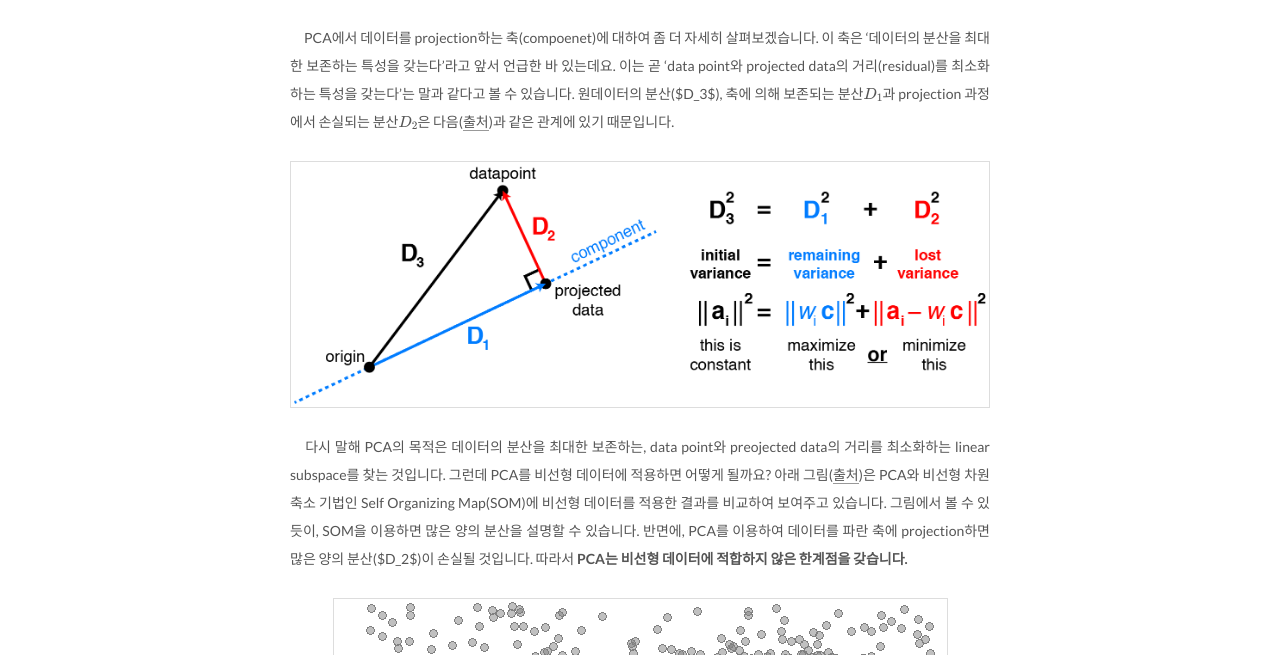
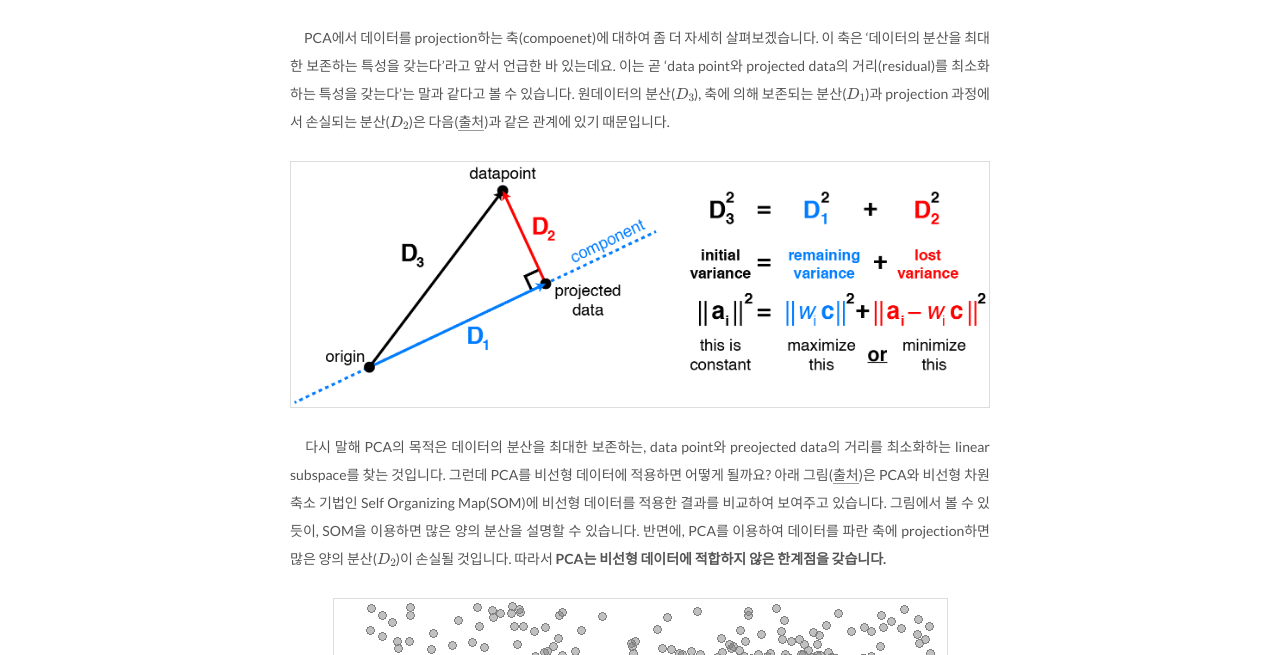
Before and after one commit to jieunc1070/jieunc1070.github.io, a Jekyll site: the page built from _posts/2020-05-14-PCA.md, in a window 1280 px wide. Shown: the part 1225-1880 px from the top of the page. Built offline with Jekyll 4.4.1, drawn with Linux system fonts in a browser that asks for light colours; formulas are drawn with MathJax 3; comment, search, counter and statistics services are not loaded.

Commit message:
Update 2020-05-14-PCA.md

```diff
--- a/_posts/2020-05-14-PCA.md
+++ b/_posts/2020-05-14-PCA.md
@@ -13,10 +13,10 @@ tags:
 ![](https://github.com/jieunc1070/jieunc1070.github.io/blob/master/assets/images/post/geometric-PCA-5-and-6-first-component-with-projections-and-second-component.png?raw=true)
 ![](https://github.com/jieunc1070/jieunc1070.github.io/blob/master/assets/images/post/geometric-PCA-7-and-8-second-component-and-both-components.png?raw=true)
 
-　PCA에서 데이터를 projection하는 축(compoenet)에 대하여 좀 더 자세히 살펴보겠습니다. 이 축은 '데이터의 분산을 최대한 보존하는 특성을 갖는다'라고 앞서 언급한 바 있는데요. 이는 곧 'data point와 projected data의 거리(residual)를 최소화하는 특성을 갖는다'는 말과 같다고 볼 수 있습니다. 원데이터의 분산($D_3$), 축에 의해 보존되는 분산$$D_1$$과 projection 과정에서 손실되는 분산$$D_2$$은 다음([출처](http://alexhwilliams.info/itsneuronalblog/2016/03/27/pca/))과 같은 관계에 있기 때문입니다.
+　PCA에서 데이터를 projection하는 축(compoenet)에 대하여 좀 더 자세히 살펴보겠습니다. 이 축은 '데이터의 분산을 최대한 보존하는 특성을 갖는다'라고 앞서 언급한 바 있는데요. 이는 곧 'data point와 projected data의 거리(residual)를 최소화하는 특성을 갖는다'는 말과 같다고 볼 수 있습니다. 원데이터의 분산($$D_3$$), 축에 의해 보존되는 분산($$D_1$$)과 projection 과정에서 손실되는 분산($$D_2$$)은 다음([출처](http://alexhwilliams.info/itsneuronalblog/2016/03/27/pca/))과 같은 관계에 있기 때문입니다.
 
 ![](https://github.com/jieunc1070/jieunc1070.github.io/blob/master/assets/images/post/projection_intuition.png?raw=true)
 
-　다시 말해 PCA의 목적은 데이터의 분산을 최대한 보존하는, data point와 preojected data의 거리를 최소화하는 linear subspace를 찾는 것입니다. 그런데 PCA를 비선형 데이터에 적용하면 어떻게 될까요? 아래 그림([출처](https://www.analyticsvidhya.com/blog/2017/03/questions-dimensionality-reduction-data-scientist/))은 PCA와 비선형 차원 축소 기법인 Self Organizing Map(SOM)에 비선형 데이터를 적용한 결과를 비교하여 보여주고 있습니다. 그림에서 볼 수 있듯이, SOM을 이용하면 많은 양의 분산을 설명할 수 있습니다. 반면에, PCA를 이용하여 데이터를 파란 축에 projection하면 많은 양의 분산($D_2$)이 손실될 것입니다. 따라서 **PCA는 비선형 데이터에 적합하지 않은 한계점을 갖습니다.**
+　다시 말해 PCA의 목적은 데이터의 분산을 최대한 보존하는, data point와 preojected data의 거리를 최소화하는 linear subspace를 찾는 것입니다. 그런데 PCA를 비선형 데이터에 적용하면 어떻게 될까요? 아래 그림([출처](https://www.analyticsvidhya.com/blog/2017/03/questions-dimensionality-reduction-data-scientist/))은 PCA와 비선형 차원 축소 기법인 Self Organizing Map(SOM)에 비선형 데이터를 적용한 결과를 비교하여 보여주고 있습니다. 그림에서 볼 수 있듯이, SOM을 이용하면 많은 양의 분산을 설명할 수 있습니다. 반면에, PCA를 이용하여 데이터를 파란 축에 projection하면 많은 양의 분산($$D_2$$)이 손실될 것입니다. 따라서 **PCA는 비선형 데이터에 적합하지 않은 한계점을 갖습니다.**
 
 ![](https://github.com/jieunc1070/jieunc1070.github.io/blob/master/assets/images/post/pca_linear.png?raw=true)
```
